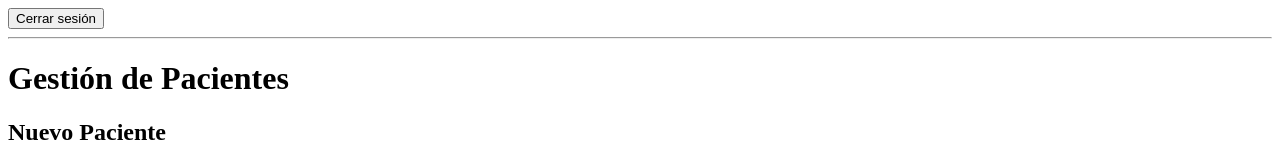
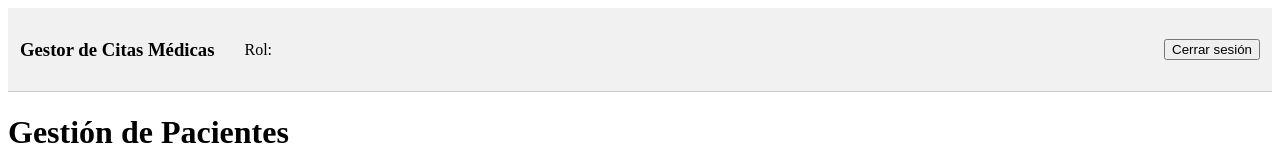
Before and after one commit to vizcarrahugo04-png/Sistema-Citas-Medicas-Fronted, an Angular app: page /pacientes in a window 1280 px wide. Shown: the top 160 px of the page. Built offline with nearby package versions, Linux system fonts and the light colour scheme; no server answers; sample sign-in values are in the browser's storage.

Commit message:
Agrega menu por roles authguard y logout

```diff
--- a/src/app/app.html
+++ b/src/app/app.html
@@ -1 +1,5 @@
+@if (haySesion()) {
+  <app-menu></app-menu>
+}
+
 <router-outlet></router-outlet>
--- a/src/app/app.routes.ts
+++ b/src/app/app.routes.ts
@@ -5,6 +5,12 @@ import { Usuarios } from './pages/usuarios/usuarios';
 import { Doctores } from './pages/doctores/doctores';
 import { Pacientes } from './pages/pacientes/pacientes';
 import { authGuard } from './guards/auth.guard';
+import { CitasMedicas } from './pages/citas-medicas/citas-medicas';
+import { Roles } from './pages/roles/roles';
+import { Consultorios } from './pages/consultorios/consultorios';
+import { Especialidades } from './pages/especialidades/especialidades';
+import { HorariosDoctor } from './pages/horarios-doctor/horarios-doctor';
+import { HistorialCitas } from './pages/historial-citas/historial-citas';
 
 export const routes: Routes = [
     {
@@ -25,5 +31,36 @@ export const routes: Routes = [
         path: 'pacientes',
         component: Pacientes,
         canActivate: [authGuard]
+    },
+
+    {
+        path: 'roles',
+        component: Roles,
+        canActivate: [authGuard]
+    },
+    {
+        path: 'consultorios',
+        component: Consultorios,
+        canActivate: [authGuard]
+    },
+    {
+        path: 'especialidades',
+        component: Especialidades,
+        canActivate: [authGuard]
+    },
+    {
+        path: 'horarios-doctor',
+        component: HorariosDoctor,
+        canActivate: [authGuard]
+    },
+    {
+        path: 'historial-citas',
+        component: HistorialCitas,
+        canActivate: [authGuard]
+    },
+    {
+        path: 'citas-medicas',
+        component: CitasMedicas,
+        canActivate: [authGuard]
     }
 ];
--- a/src/app/app.ts
+++ b/src/app/app.ts
@@ -1,11 +1,16 @@
 import { Component } from '@angular/core';
 import { RouterOutlet } from '@angular/router';
+import { Menu } from './pages/menu/menu';
 
 @Component({
   selector: 'app-root',
-  imports: [ RouterOutlet],
+  imports: [RouterOutlet, Menu],
   templateUrl: './app.html',
   styleUrl: './app.css'
 })
 export class App {
+
+  haySesion(): boolean {
+    return localStorage.getItem('token') !== null;
+  }
 }
--- a/src/app/pages/citas-medicas/citas-medicas.ts
+++ b/src/app/pages/citas-medicas/citas-medicas.ts
@@ -1,5 +1,5 @@
 import { CommonModule } from "@angular/common";
-import { Component, inject, OnInit } from "@angular/core";
+import { ChangeDetectorRef, Component, inject, OnInit } from "@angular/core";
 import { FormsModule } from "@angular/forms";
 
 import { CitaMedicaService } from "../../services/cita-medica";
@@ -28,6 +28,7 @@ export class CitasMedicas implements OnInit {
   private doctorService = inject(DoctorService);
   private consultorioService = inject(ConsultorioService);
   private horarioService = inject(HorarioDoctorService);
+  private cdr = inject(ChangeDetectorRef);
 
   citas: CitaMedica[] = [];
   pacientes: Paciente[] = [];
@@ -54,39 +55,69 @@ export class CitasMedicas implements OnInit {
   }
 
   listarCitas(): void {
-    this.citaService.findAll().subscribe(data => {
-      this.citas = data._embedded?.citaMedicaDTOList || [];
+    this.citaService.findAll().subscribe({
+      next: (data) => {
+        this.citas = data._embedded?.citaMedicaDTOList || [];
+        this.cdr.detectChanges();
+      },
+      error: (error) => {
+        console.log('Error al listar citas:', error);
+      }
     });
   }
 
   listarPacientes(): void {
-    this.pacienteService.findAll().subscribe(data => {
-      this.pacientes = data._embedded?.pacienteDTOList || [];
+    this.pacienteService.findAll().subscribe({
+      next: (data) => {
+        this.pacientes = data._embedded?.pacienteDTOList || [];
+        this.cdr.detectChanges();
+      },
+      error: (error) => {
+        console.log('Error al listar pacientes:', error);
+      }
     });
   }
 
   listarDoctores(): void {
-    this.doctorService.findAll().subscribe(data => {
-      this.doctores = data._embedded?.doctorDTOList || [];
+    this.doctorService.findAll().subscribe({
+      next: (data) => {
+        this.doctores = data._embedded?.doctorDTOList || [];
+        this.cdr.detectChanges();
+      },
+      error: (error) => {
+        console.log('Error al listar doctores:', error);
+      }
     });
   }
 
   listarHorarios(): void {
-    this.horarioService.findAll().subscribe(data => {
-      console.log("HORARIOS:", data);
-      this.horarios = data._embedded?.horarioDoctorDTOList || [];
-      console.log("horarios cargados:", this.horarios);
+    this.horarioService.findAll().subscribe({
+      next: (data) => {
+        this.horarios = data._embedded?.horarioDoctorDTOList || [];
+        this.cdr.detectChanges();
+      },
+      error: (error) => {
+        console.log('Error al listar horarios:', error);
+      }
     });
   }
 
   listarConsultorios(): void {
-    this.consultorioService.findAll().subscribe(data => {
-      this.consultorios = data._embedded?.consultorioDTOList || [];
+    this.consultorioService.findAll().subscribe({
+      next: (data) => {
+        this.consultorios = data._embedded?.consultorioDTOList || [];
+        this.cdr.detectChanges();
+      },
+      error: (error) => {
+        console.log('Error al listar consultorios:', error);
+      }
     });
   }
 
   guardar(): void {
+
     if (this.idCita === 0) {
+
       const cita = {
         fecha: this.fecha,
         hora: this.hora,
@@ -105,6 +136,7 @@ export class CitasMedicas implements OnInit {
       });
 
     } else {
+
       const cita: CitaMedica = {
         idCita: this.idCita,
         fecha: this.fecha,
--- a/src/app/pages/doctores/doctores.html
+++ b/src/app/pages/doctores/doctores.html
@@ -1,9 +1,3 @@
-<button type="button" (click)="logout()">
-    Cerrar sesión
-</button>
-
-<hr>
-
 <h1>Gestión de Doctores</h1>
 
 <h2>{{ idDoctor === 0 ? 'Nuevo Doctor' : 'Editar Doctor' }}</h2>
--- /dev/null
+++ b/src/app/pages/menu/menu.css
@@ -0,0 +1,17 @@
+.menu {
+    display: flex;
+    gap: 15px;
+    align-items: center;
+    padding: 12px;
+    background: #f1f1f1;
+    border-bottom: 1px solid #ccc;
+}
+
+.menu a {
+    text-decoration: none;
+    font-weight: bold;
+}
+
+.menu button {
+    margin-left: auto;
+}
--- /dev/null
+++ b/src/app/pages/menu/menu.html
@@ -0,0 +1,34 @@
+<nav class="menu">
+<h3>Gestor de Citas Médicas</h3>
+
+<p>{{ correo }}</p>
+<p>Rol: {{ rol }}</p>
+
+@if (rol === 'Administrador') {
+    <a routerLink="/usuarios">Usuarios</a>
+    <a routerLink="/roles">Roles</a>
+    <a routerLink="/doctores">Doctores</a>
+    <a routerLink="/pacientes">Pacientes</a>
+    <a routerLink="/consultorios">Consultorios</a>
+    <a routerLink="/especialidades">Especialidades</a>
+    <a routerLink="/horarios-doctor">Horarios Doctor</a>
+    <a routerLink="/citas-medicas">Citas Médicas</a>
+    <a routerLink="/historial-citas">Historial Citas</a>
+}
+
+@if (rol === 'Doctor') {
+    <a routerLink="/doctores">Doctores</a>
+    <a routerLink="/pacientes">Pacientes</a>
+    <a routerLink="/horarios-doctor">Horarios Doctor</a>
+    <a routerLink="/citas-medicas">Citas Médicas</a>
+    <a routerLink="/historial-citas">Historial Citas</a>
+}
+
+@if (rol === 'Paciente') {
+    <a routerLink="/pacientes">Pacientes</a>
+    <a routerLink="/citas-medicas">Citas Médicas</a>
+    <a routerLink="/historial-citas">Historial Citas</a>
+}
+
+<button type="button" (click)="logout()">Cerrar sesión</button>
+</nav>
--- /dev/null
+++ b/src/app/pages/menu/menu.ts
@@ -0,0 +1,23 @@
+import { Component, inject } from '@angular/core';
+import { Router, RouterLink } from '@angular/router';
+import { AuthService } from '../../services/auth.service';
+
+@Component({
+  selector: 'app-menu',
+  imports: [RouterLink],
+  templateUrl: './menu.html',
+  styleUrl: './menu.css'
+})
+export class Menu {
+
+  private router = inject(Router);
+  private authService = inject(AuthService);
+
+  rol = localStorage.getItem('rol');
+  correo = localStorage.getItem('correo');
+
+  logout(): void {
+    this.authService.logout();
+    this.router.navigate(['']);
+  }
+}
--- a/src/app/pages/pacientes/pacientes.html
+++ b/src/app/pages/pacientes/pacientes.html
@@ -1,9 +1,3 @@
-<button type="button" (click)="logout()">
-    Cerrar sesión
-</button>
-
-<hr>
-
 <h1>Gestión de Pacientes</h1>
 
 <h2>{{idPaciente ===0?'Nuevo Paciente':'Editar Paciente'}}</h2>
--- a/src/app/pages/pacientes/pacientes.ts
+++ b/src/app/pages/pacientes/pacientes.ts
@@ -1,5 +1,5 @@
 import { CommonModule } from "@angular/common";
-import { Component, inject, OnInit } from "@angular/core";
+import { ChangeDetectorRef, Component, inject, OnInit } from "@angular/core";
 import { FormsModule } from "@angular/forms";
 import { PacienteService } from "../../services/paciente";
 import { UsuarioService } from "../../services/usuario";
@@ -22,6 +22,7 @@ export class Pacientes implements OnInit{
   private UsuarioService = inject(UsuarioService);
   private router = inject(Router);
   private authService = inject(AuthService);
+  private cdr = inject(ChangeDetectorRef);
 
   pacientes: Paciente[]=[];
   usuarios: Usuario[]=[];
@@ -38,21 +39,33 @@ export class Pacientes implements OnInit{
   idUsuario:number=0;
 
   ngOnInit(): void {
-    this.listarUsuarios();
-    this.ListarPacientes();
-  }
+  this.listarPacientes();
+  this.listarUsuarios();
+}
 
-  ListarPacientes(): void {
-    this.pacienteService.findAll().subscribe(data =>{
-      this.pacientes=data._embedded.pacienteDTOList;
-    });
-  }
+  listarPacientes(): void {
+  this.pacienteService.findAll().subscribe({
+    next: (data) => {
+      this.pacientes = data._embedded.pacienteDTOList;
+      this.cdr.detectChanges();
+    },
+    error: (error) => {
+      console.log('Error al listar pacientes:', error);
+    }
+  });
+}
 
-  listarUsuarios():void{
-    this.UsuarioService.findAll().subscribe(data=>{
-      this.usuarios=data._embedded.usuarioDTOList;
-    })
-  }
+  listarUsuarios(): void {
+  this.UsuarioService.findAll().subscribe({
+    next: (data) => {
+      this.usuarios = data._embedded.usuarioDTOList;
+      this.cdr.detectChanges();
+    },
+    error: (error) => {
+      console.log('Error al listar usuarios:', error);
+    }
+  });
+}
 
   guardar():void{
 
@@ -72,7 +85,7 @@ export class Pacientes implements OnInit{
       this.pacienteService.save(paciente).subscribe(()=>{
         alert('Paciente registrado correctamente');
         this.limpiar();
-        this.ListarPacientes();
+        this.listarPacientes();
       });
     }else{
       const paciente:Paciente = {
@@ -91,7 +104,7 @@ export class Pacientes implements OnInit{
       this.pacienteService.update(this.idPaciente, paciente).subscribe(()=>{
         alert('Paciente actualizado correctamente');
         this.limpiar();
-        this.ListarPacientes();
+        this.listarPacientes();
       })
     }
   }
@@ -113,7 +126,7 @@ export class Pacientes implements OnInit{
     if(confirm('¿Seguro que deseas eliminar este paciente?')){
       this.pacienteService.delete(id).subscribe(()=>{
         alert('Paciente eliminado correctamente');
-        this.ListarPacientes();
+        this.listarPacientes();
       })
     }
   }
--- a/src/app/pages/usuarios/usuarios.html
+++ b/src/app/pages/usuarios/usuarios.html
@@ -1,9 +1,3 @@
-<button type="button" (click)="logout()">
-    Cerrar sesión
-</button>
-
-<hr>
-
 <h1>Gestión de Usuarios</h1>
 
 <h2>{{idUsuario === 0 ? 'Nuevo Usuario':'Editar Usuario'}}</h2>
--- a/src/app/services/cita-medica.ts
+++ b/src/app/services/cita-medica.ts
@@ -2,6 +2,7 @@ import { HttpClient, HttpHeaders } from "@angular/common/http";
 import { inject, Injectable } from "@angular/core";
 import { Observable } from "rxjs";
 import { CitaMedica } from "../models/cita-medica";
+
 
 @Injectable({
   providedIn:'root'
```
Also changed, not shown: 1 other file (tests, documents, lock files or other folders).
